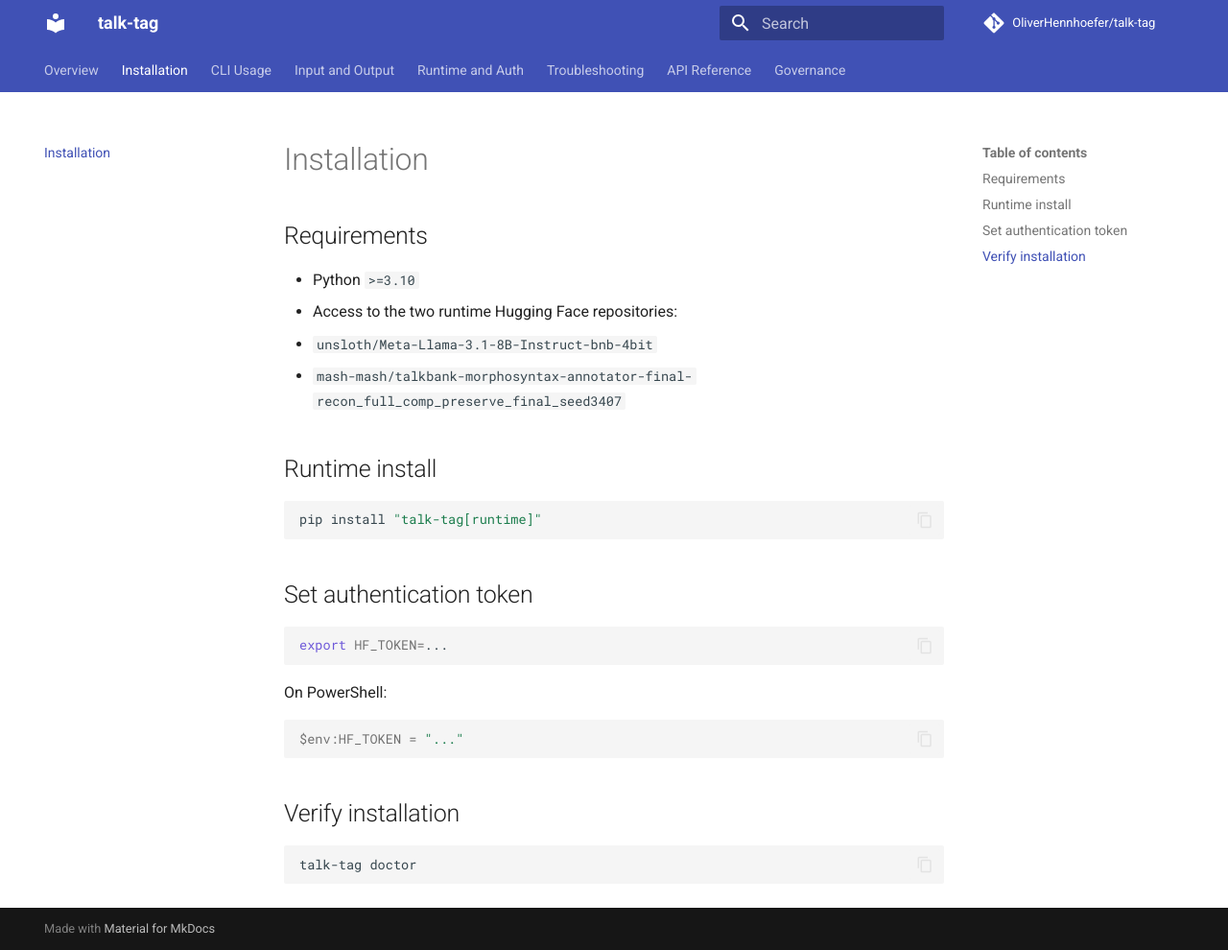
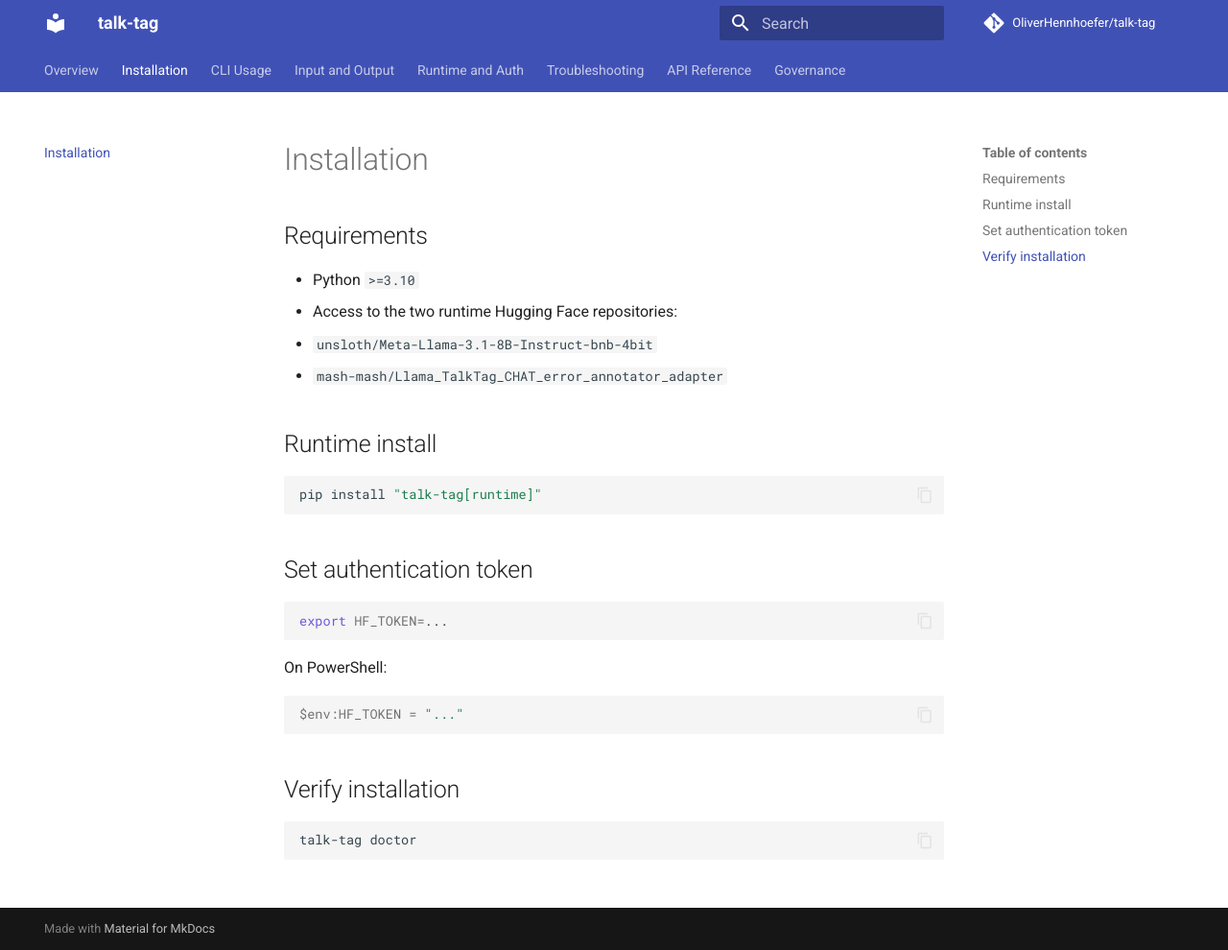
Before and after one commit to OliverHennhoefer/talk-tag, an MkDocs documentation site: the page built from docs/installation.md, in a window 1280 px wide and 990 px high. Shown: the whole window at 96% size. Built offline with MkDocs 1.6.1 and Material for MkDocs 9.7.7, drawn with Linux system fonts in a browser that asks for light colours; comment, search, counter and statistics services are not loaded.

Commit message:
Resolves found issues

```diff
--- a/docs/installation.md
+++ b/docs/installation.md
@@ -5,7 +5,7 @@
 - Python `>=3.10`
 - Access to the two runtime Hugging Face repositories:
   - `unsloth/Meta-Llama-3.1-8B-Instruct-bnb-4bit`
-  - `mash-mash/talkbank-morphosyntax-annotator-final-recon_full_comp_preserve_final_seed3407`
+  - `mash-mash/Llama_TalkTag_CHAT_error_annotator_adapter`
 
 ## Runtime install
 
```
Also changed, not shown: README.md (+1 -1 lines), docs/runtime.md (+1 -1 lines).
